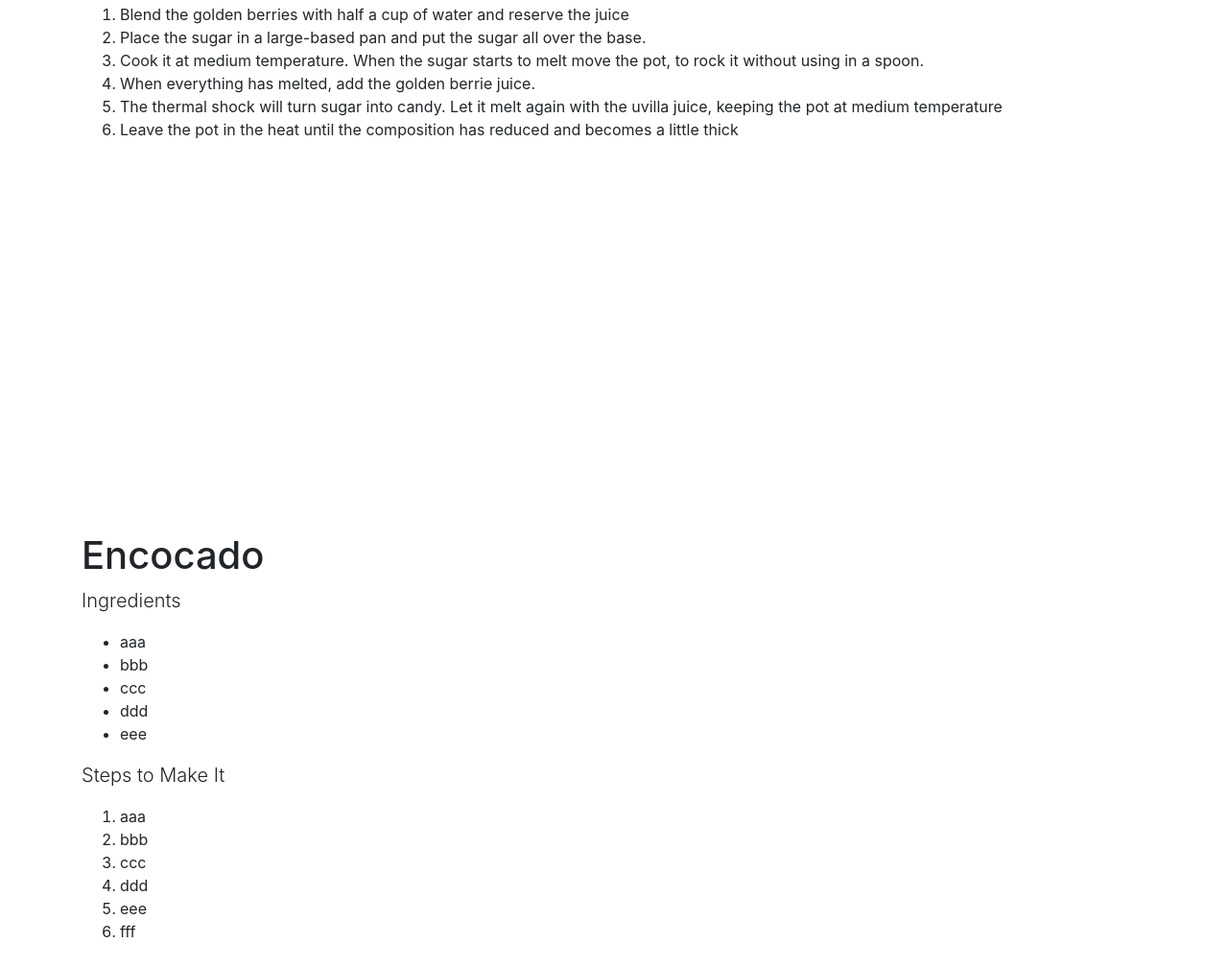
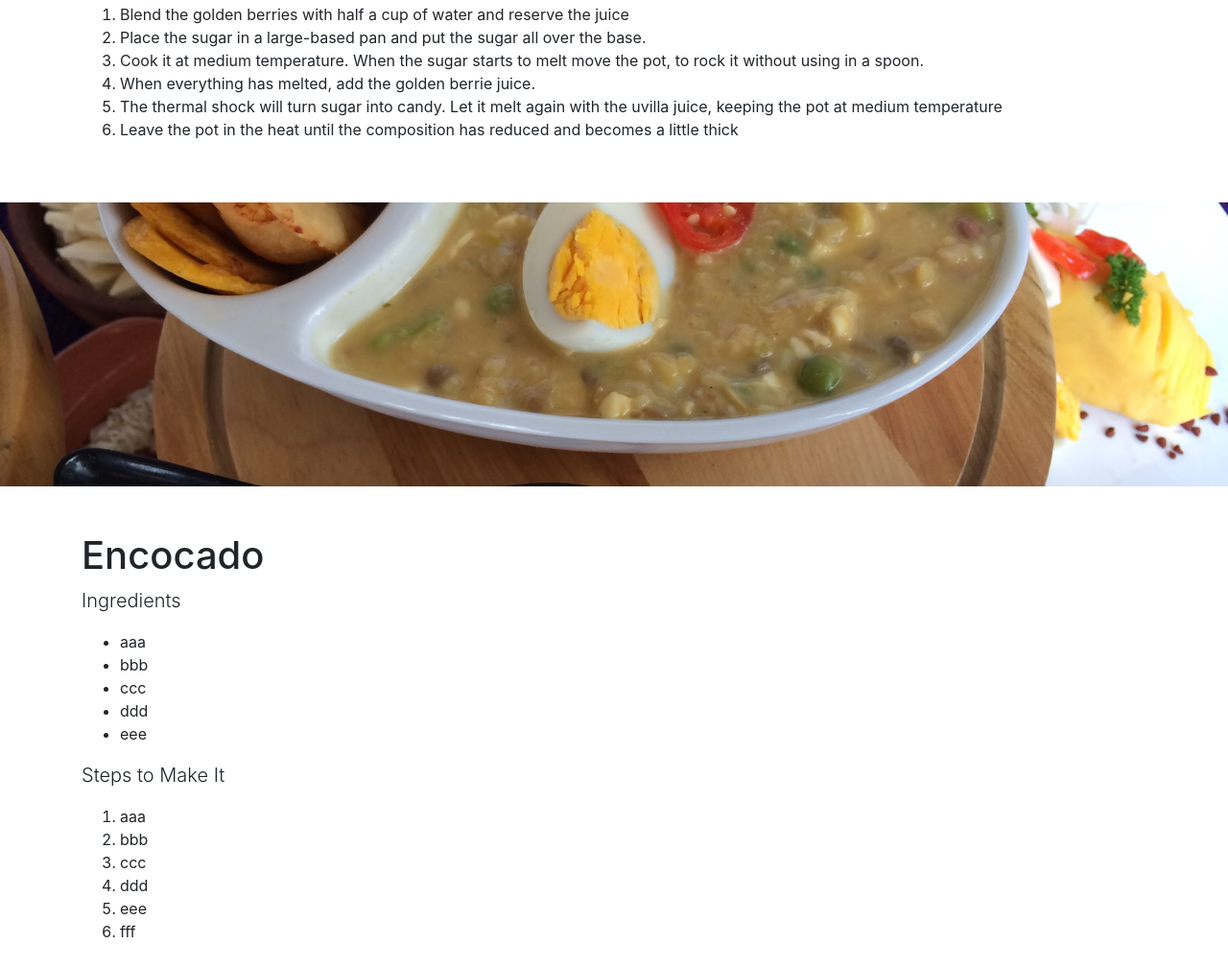
Before and after one commit to Anivinti/Recetas-Ecuador-Mexico, a website: page Recetas-Ecuador.html in a window 1280 px wide. Shown: the part 1127-2135 px from the top of the page at 96% size. Drawn offline with Linux system fonts and the light colour scheme.

Commit message:
Update Recetas-Ecuador.html

```diff
--- a/Recetas-Ecuador.html
+++ b/Recetas-Ecuador.html
@@ -104,7 +104,7 @@
        </section>
 
        <!-- Image Section - set the background image for the header in the line below -->
-       <section class="py-5 bg-image-full" style="background-image: url('images/Fanesca2.jpg');">
+       <section class="py-5 bg-image-full" style="background-image: url('images/Fanesca 2.jpg');">
          <!-- Put anything you want here! There is just a spacer below for demo purposes! -->
          <div style="height: 200px;"></div>
        </section>
```
